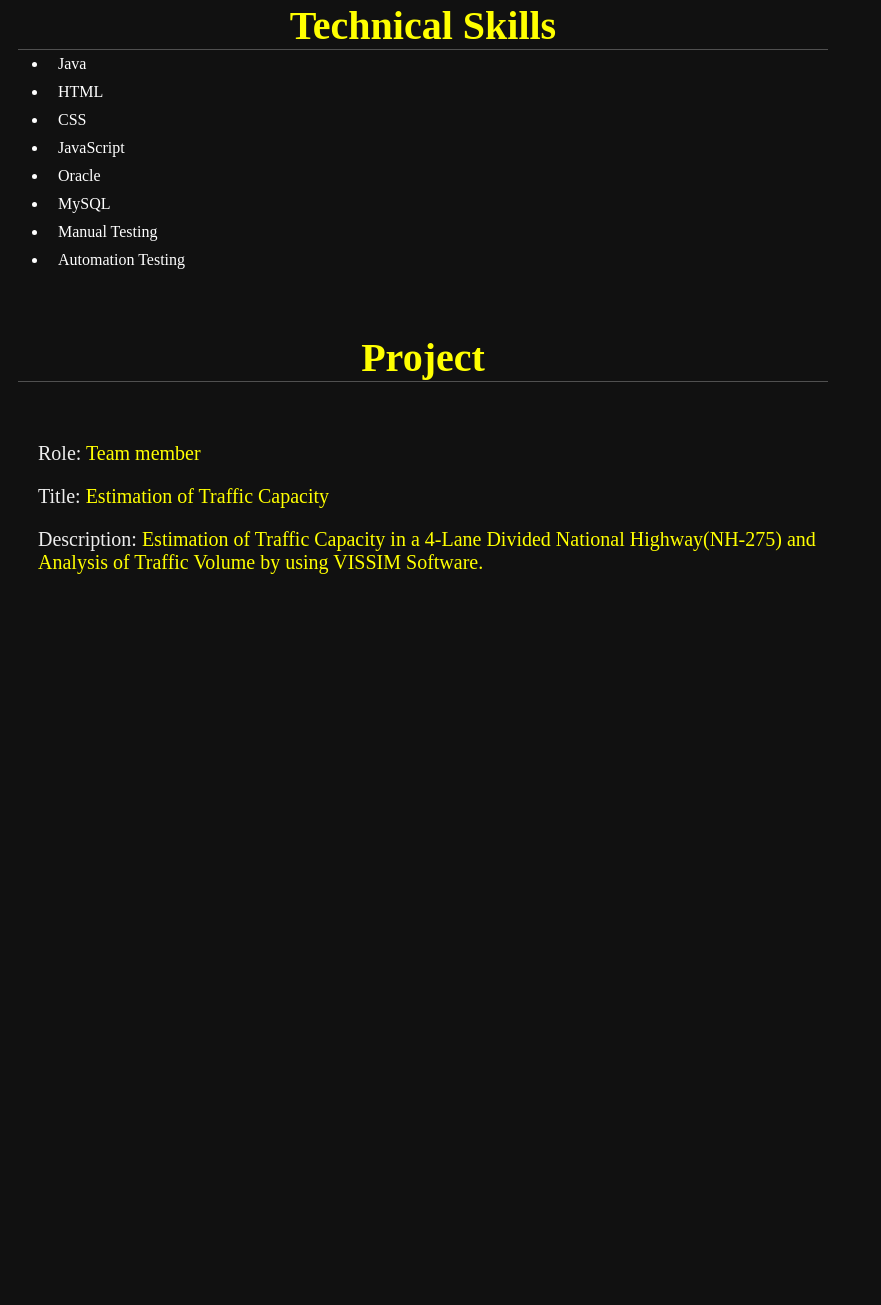
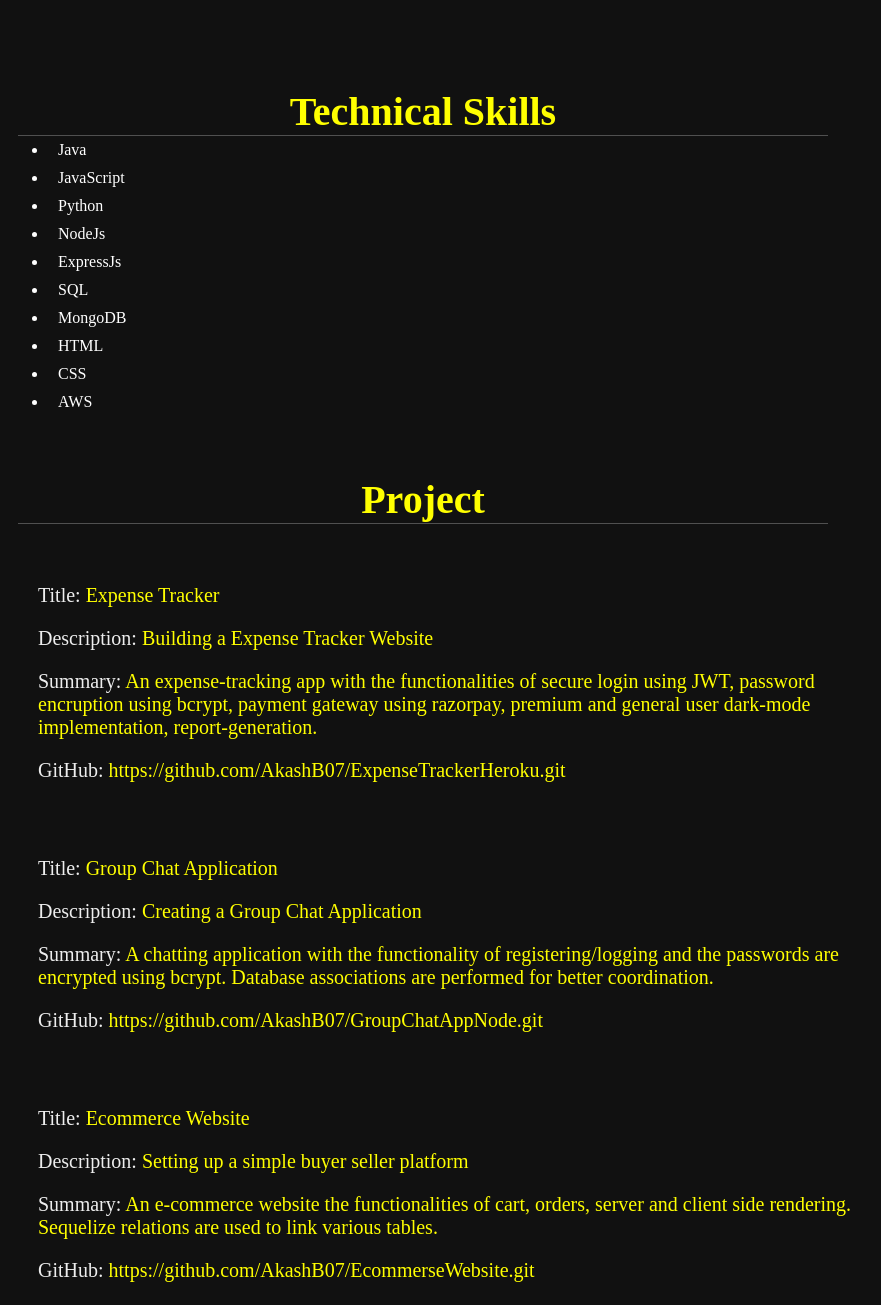
Before and after one commit to AkashB07/portfolio.github.io, a plain HTML site: page index.html in a window 1280 px wide. Shown: the part 855-2160 px from the top of the page, without its empty margins (392-1273 px from the left). Before the commit the page ends 1489 px from the top, so only its background shows below. Drawn offline with Linux system fonts and the light colour scheme.

Commit message:
Update index.html

```diff
--- a/index.html
+++ b/index.html
@@ -1,16 +1,19 @@
 <!DOCTYPE html>
 <html lang="en">
   <head>
-    <meta charset="UTF-8"
-    <meta name="viewpoint" content="width=device-width, initial-scale=1.0">
+    <meta
+      charset="UTF-8"
+      <meta
+      name="viewpoint"
+      content="width=device-width, initial-scale=1.0"
+    />
     <title>Document</title>
-       <link rel="stylesheet" href="sty.css">
-
+    <link rel="stylesheet" href="sty.css" />
   </head>
   <body>
     <header>
       <div class="user">
-       <img src="photo.jpg">
+        <img src="photo.jpg" />
         <h5 class="nm">Akash B</h5>
         <p class="jb">Student</p>
       </div>
@@ -28,55 +31,60 @@
       <div class="Row">
         <div class="det">
           <h3><span>Name: </span>Akash B</h3>
-             <h3><span>Age: </span>23</h3>
           <h3><span>Gender: </span>Male</h3>
           <h3><span>Email: </span>akashbadhi7@gmail.com</h3>
-             <h3><span>Phone_no: </span>9663147245</h3>
+          <h3><span>Phone no: </span>9663147245</h3>
+          <h3><span>Address: </span>#52, Depapura , Gundlupet, Chamarajnagar, Karataka, India 571123</h3>
+          <h3><span>Linkedln: </span>https://www.linkedin.com/in/akash-b-3802141b6/</h3>
+          <h3><span>GitHub: </span>https://github.com/AkashB07</h3>
         </div>
       </div>
     </section>
     <section class="Education" id="Education">
-    <h1 class="title"><span>Education</span></h1><br><br><br>
+      <h1 class="title"><span>Education</span></h1>
+      <br /><br /><br />
       <table>
         <tr>
           <th>Cource</th>
           <th>Name of the institude</th>
           <th>University</th>
-            <th>Percentage</th>
+          <!-- <th>Percentage</th> -->
         </tr>
         <tr>
           <td>SSCL</td>
           <td>Saint John High School, Gundlupet</td>
           <td>KSEEB</td>
-            <td>83.52%</td>
+          <!-- <td>83.52%</td> -->
         </tr>
         <tr>
           <td>PUC</td>
           <td>Taralabalu PU College, Mysuru</td>
           <td>PUE</td>
-            <td>73.83%</td>
+          <!-- <td>73.83%</td> -->
         </tr>
         <tr>
           <td>BE in Civil Engineering</td>
           <td>Jnanavikas Institute of Technology, Bidadi</td>
           <td>VTU</td>
-            <td>6.58 CGPA</td>
+          <!-- <td>6.58 CGPA</td> -->
         </tr>
       </table>
     </section>
-<br><br><br><br><br><br>
+    <br /><br /><br /><br /><br /><br />
     <section class="Technical Skills" id="Technical Skills">
       <h1 class="head"><span>Technical Skills</span></h1>
       <div>
         <ul id="lis">
           <li>Java</li>
+          <li>JavaScript</li>
+          <li>Python</li>
+          <li>NodeJs</li>
+          <li>ExpressJs</li>
+          <li>SQL</li>
+          <li>MongoDB</li>
           <li>HTML</li>
           <li>CSS</li>
-        <li>JavaScript</li>
-        <li>Oracle</li>
-        <li>MySQL</li>
-        <li>Manual Testing</li>
-        <li>Automation Testing</li>
+          <li>AWS</li>
         </ul>
       </div>
     </section>
@@ -84,9 +92,38 @@
       <h1 class="heading"><span>Project</span></h1>
       <div class="Row">
         <div class="det">
-    <h3><span>Role: </span>Team member</h3>
-    <h3><span>Title: </span>Estimation of Traffic Capacity</h3>
-    <h3><span>Description: </span>Estimation of Traffic Capacity in a 4-Lane Divided National Highway(NH-275) and Analysis of Traffic Volume by using VISSIM Software.</h3>
+          <h3><span>Title: </span>Expense Tracker</h3>
+          <h3><span>Description: </span>Building a Expense Tracker Website</h3>
+          <h3>
+            <span>Summary: </span>An expense-tracking app with the
+            functionalities of secure login using JWT, password encruption using
+            bcrypt, payment gateway using razorpay, premium and general user
+            dark-mode implementation, report-generation.
+          </h3>
+          <h3><span>GitHub: </span>https://github.com/AkashB07/ExpenseTrackerHeroku.git</h3>
+          <br><br><br><br><br>
+
+
+          <h3><span>Title: </span>Group Chat Application</h3>
+          <h3><span>Description: </span>Creating a Group Chat Application</h3>
+          <h3>
+            <span>Summary: </span>A chatting application with the
+            functionality of registering/logging and the passwords are encrypted
+            using bcrypt. Database associations are performed for better
+            coordination.
+          </h3>
+          <h3><span>GitHub: </span>https://github.com/AkashB07/GroupChatAppNode.git</h3>
+          <br><br><br><br><br>
+
+
+          <h3><span>Title: </span>Ecommerce Website</h3>
+          <h3><span>Description: </span>Setting up a simple buyer seller platform</h3>
+          <h3>
+            <span>Summary: </span>An e-commerce website the functionalities
+            of cart, orders, server and client side rendering. Sequelize
+            relations are used to link various tables.
+          </h3>
+          <h3><span>GitHub: </span>https://github.com/AkashB07/EcommerseWebsite.git</h3>
         </div>
       </div>
     </section>
```
Lines whose indentation alone changed are shown as unchanged.
